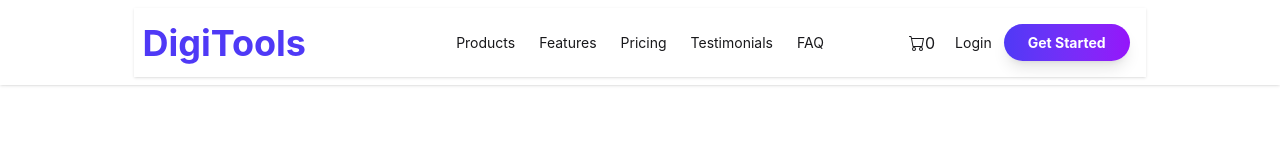
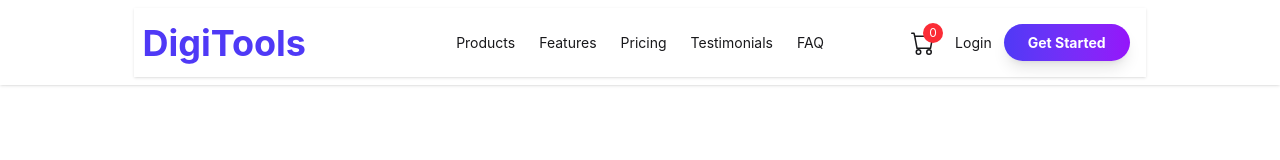
Before and after one commit to HumayunKabir1981/HK-B13-A6-DigiTools-Platform, a React (Vite) app: page / in a window 1280 px wide. Shown: the top 160 px of the page. Built offline with nearby package versions, Linux system fonts and the light colour scheme.

Commit message:
all most done

```diff
--- a/src/components/CardItems.jsx
+++ b/src/components/CardItems.jsx
@@ -1,5 +1,6 @@
 import { use, useState } from "react";
 import Card from "./Card";
+import { IoCartOutline } from "react-icons/io5";
 
 const CardItems = ({ cardPromis, cart, handleAddToCart, handleRemove, handleCheckout }) => {
     const data = use(cardPromis);
@@ -55,12 +56,22 @@ const CardItems = ({ cardPromis, cart, handleAddToCart, handleRemove, handleChec
             {view === "cart" && (
                 <div className="p-4 border rounded-lg">
 
-                    <h1>Your Card</h1>
+                    <h1 className="text-2xl font-bold">Your Card</h1>
 
-                    {cart.length === 0 && <p className="flex justify-center items-center">Your Card is Empty</p>}
+                    {cart.length === 0 && (
+                        <div className="flex flex-col justify-center items-center h-40 text-gray-500">
+
+                            <IoCartOutline className="text-9xl mb-3" />
+
+                            <p className="text-4xl font-medium pb-10">
+                                Your Cart is Empty
+                            </p>
+
+                        </div>
+                    )}
 
                     {cart.map((item) => (
-                        <div key={item.id} className="flex justify-between items-center border-b py-2">
+                        <div key={item.id} className="flex justify-between items-center rounded-xl shadow py-2">
 
                             <div className="flex gap-5">
                                 <span>{item.icon}</span>
@@ -82,19 +93,25 @@ const CardItems = ({ cardPromis, cart, handleAddToCart, handleRemove, handleChec
 
                     {/* Total */}
 
+
+
+                    {cart.length > 0 && (
                         <div className=" flex justify-between mt-4 font-bold text-lg">
                             <h1>Total</h1>
                             <span>${total}</span>
 
                         </div>
+                    )}
 
 
+                    {cart.length > 0 && (
                         <button
                             onClick={handleCheckout}
-                        className="btn bg-gradient-to-r from-[#4F39F6] to-[#9514FA] text-white font-bold btn-block rounded-full"
+                            className="btn bg-gradient-to-r from-[#4F39F6] to-[#9514FA] text-white font-bold btn-block rounded-full mt-4"
                         >
                             Checkout
                         </button>
+                    )}
                 </div>
             )}
         </div>
--- a/src/components/NavBar.jsx
+++ b/src/components/NavBar.jsx
@@ -1,7 +1,7 @@
 import React from 'react';
 import { BsCart } from "react-icons/bs";
 
-const NavBar = ({cartCount }) => {
+const NavBar = ({ cartCount }) => {
     return (
         <div className="w-full md:w-4/5  mx-auto">
             <div className="navbar bg-base-100 shadow-sm">
@@ -20,15 +20,25 @@ const NavBar = ({cartCount }) => {
 
                     </ul>
                 </div>
-                <div className="navbar-end">
-                      <span>  <BsCart /></span>
-                      <span> {cartCount} </span>
+                <div className="navbar-end ">
+
+                    <div className="relative inline-block">
+                        <span>
+                            <BsCart className="text-2xl" />
+                        </span>
+
+                        <span className="absolute -top-2 -right-2 bg-red-500 text-white text-xs w-5 h-5 flex items-center justify-center rounded-full">
+                            {cartCount}
+                        </span>
+                    </div>
+
+
                     <ul className=" list-style: none menu menu-horizontal items-center">
 
                         <li><a>Login</a></li>
                         <li> <button className="px-6 py-2 bg-gradient-to-r from-[#4F39F6] to-[#9514FA] text-white font-bold rounded-full shadow-lg">
-  Get Started
-</button> </li>
+                            Get Started
+                        </button> </li>
                     </ul>
 
                 </div>
```
Lines whose indentation alone changed are shown as unchanged.
